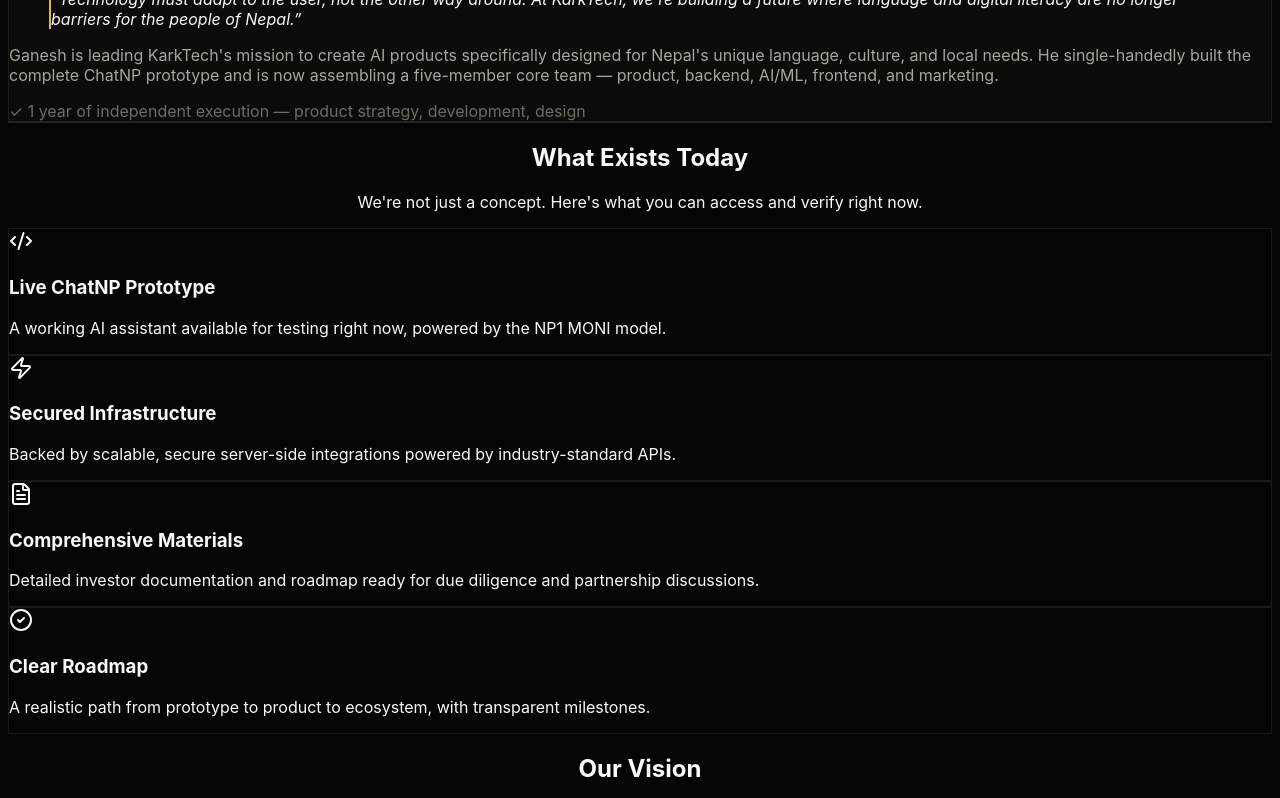
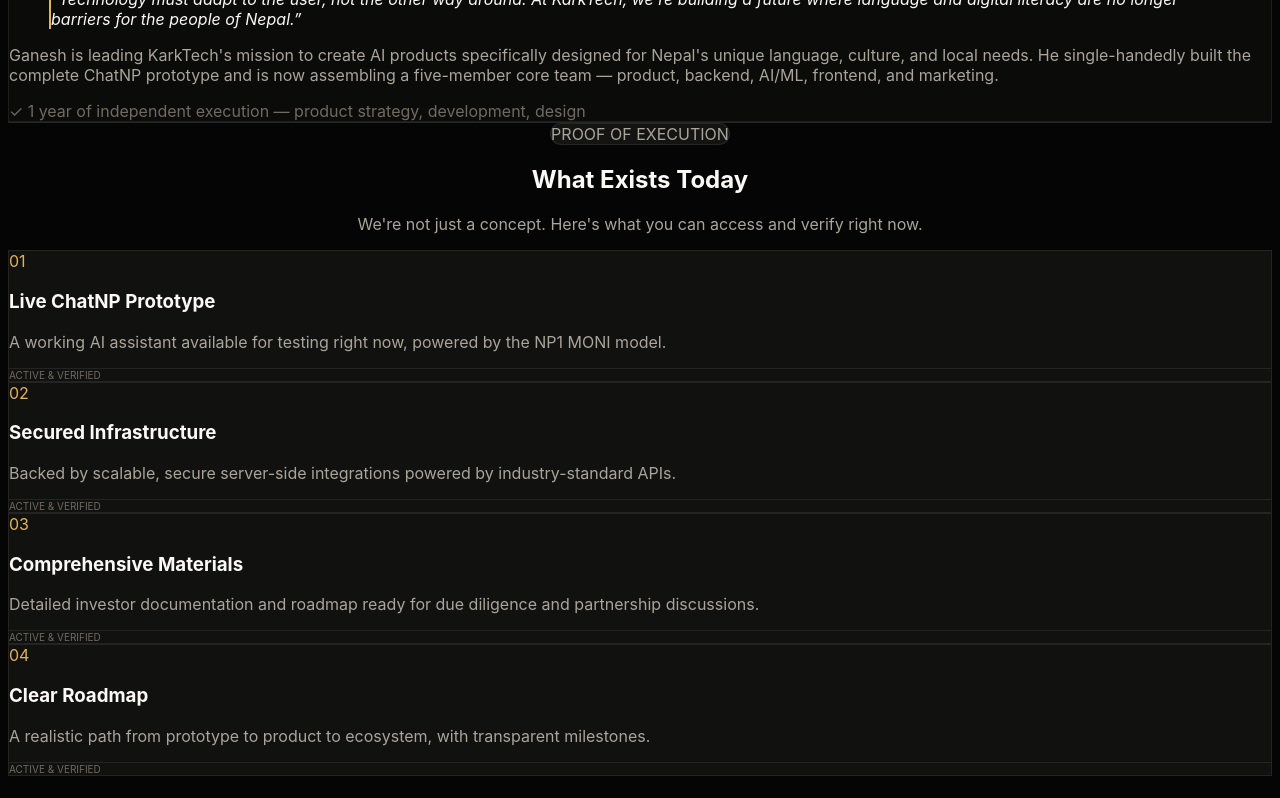
Before and after one commit to ganeshinunited-dot/Chatnepal, a Next.js app: page / in a window 1280 px wide. Shown: the part 4260-5058 px from the top of the page. Built offline with nearby package versions, Linux system fonts and the light colour scheme.

Commit message:
Update TrustCredibility.tsx

```diff
--- a/components/TrustCredibility.tsx
+++ b/components/TrustCredibility.tsx
@@ -1,68 +1,57 @@
-"use client";
-import { motion } from "motion/react";
-import { CheckCircle2, Code2, FileText, Zap } from "lucide-react";
+import React from "react";
 
-export function TrustCredibility() {
-  const credibilityItems = [
+export const TrustCredibility: React.FC = () => {
+  const pillars = [
     {
-      icon: <Code2 className="w-6 h-6" />,
       title: "Live ChatNP Prototype",
       description: "A working AI assistant available for testing right now, powered by the NP1 MONI model.",
-      color: "text-blue-400"
     },
     {
-      icon: <Zap className="w-6 h-6" />,
       title: "Secured Infrastructure",
       description: "Backed by scalable, secure server-side integrations powered by industry-standard APIs.",
-      color: "text-blue-400"
     },
     {
-      icon: <FileText className="w-6 h-6" />,
       title: "Comprehensive Materials",
       description: "Detailed investor documentation and roadmap ready for due diligence and partnership discussions.",
-      color: "text-emerald-400"
     },
     {
-      icon: <CheckCircle2 className="w-6 h-6" />,
       title: "Clear Roadmap",
       description: "A realistic path from prototype to product to ecosystem, with transparent milestones.",
-      color: "text-red-400"
-    }
+    },
   ];
 
   return (
-    <section className="mx-auto w-full max-w-7xl scroll-mt-32 px-4 sm:px-6">
-      <motion.div
-        initial={{ opacity: 0, y: 20 }}
-        whileInView={{ opacity: 1, y: 0 }}
-        viewport={{ once: true }}
-        transition={{ duration: 0.6 }}
-        className="text-center mb-12"
-      >
-        <h2 className="text-3xl md:text-4xl font-heading font-semibold text-white mb-4">What Exists Today</h2>
-        <p className="text-zinc-400 text-lg max-w-2xl mx-auto">
-          We're not just a concept. Here's what you can access and verify right now.
-        </p>
-      </motion.div>
+    <section className="py-20 md:py-28">
+      <div className="max-w-6xl mx-auto px-4 sm:px-6 lg:px-8">
+        <div className="text-center max-w-2xl mx-auto mb-16">
+          <div className="inline-flex items-center px-3 py-1 rounded-full text-xs font-semibold uppercase tracking-wider bg-[var(--bg-surface)] border border-[var(--border-card)] text-[var(--text-secondary)] mb-4">
+            Proof of Execution
+          </div>
+          <h2 className="text-3xl sm:text-4xl font-bold tracking-tight text-[var(--text-primary)]">
+            What Exists Today
+          </h2>
+          <p className="mt-4 text-base text-[var(--text-secondary)]">
+            We&apos;re not just a concept. Here&apos;s what you can access and verify right now.
+          </p>
+        </div>
 
-      <div className="grid md:grid-cols-2 gap-6">
-        {credibilityItems.map((item, idx) => (
-          <motion.div
-            key={idx}
-            initial={{ opacity: 0, y: 20 }}
-            whileInView={{ opacity: 1, y: 0 }}
-            viewport={{ once: true }}
-            transition={{ duration: 0.6, delay: idx * 0.1 }}
-            className="rounded-2xl border border-white/5 bg-white/5 p-6 backdrop-blur-sm hover:border-white/10 transition-colors"
-          >
-            <div className={`${item.color} mb-4`}>
-              {item.icon}
+        <div className="grid grid-cols-1 sm:grid-cols-2 lg:grid-cols-4 gap-6">
+          {pillars.map((p, idx) => (
+            <div key={idx} className="p-6 rounded-2xl card-contour flex flex-col justify-between">
+              <div>
+                <span className="text-xs font-mono text-[var(--accent-gold)]">0{idx + 1}</span>
+                <h3 className="text-lg font-bold text-[var(--text-primary)] mt-2">{p.title}</h3>
+                <p className="mt-2 text-xs text-[var(--text-secondary)] leading-relaxed">{p.description}</p>
+              </div>
+              <div className="mt-6 pt-4 border-t border-[var(--border-card)] text-[10px] uppercase font-mono text-[var(--text-tertiary)]">
+                Active & Verified
+              </div>
             </div>
-            <h3 className="text-lg font-semibold text-white mb-2">{item.title}</h3>
-            <p className="text-zinc-400 text-sm leading-relaxed">{item.description}</p>
-          </motion.div>
-        ))}
+          ))}
+        </div>
       </div>
     </section>
   );
-}
+};
+
+export default TrustCredibility;
```
